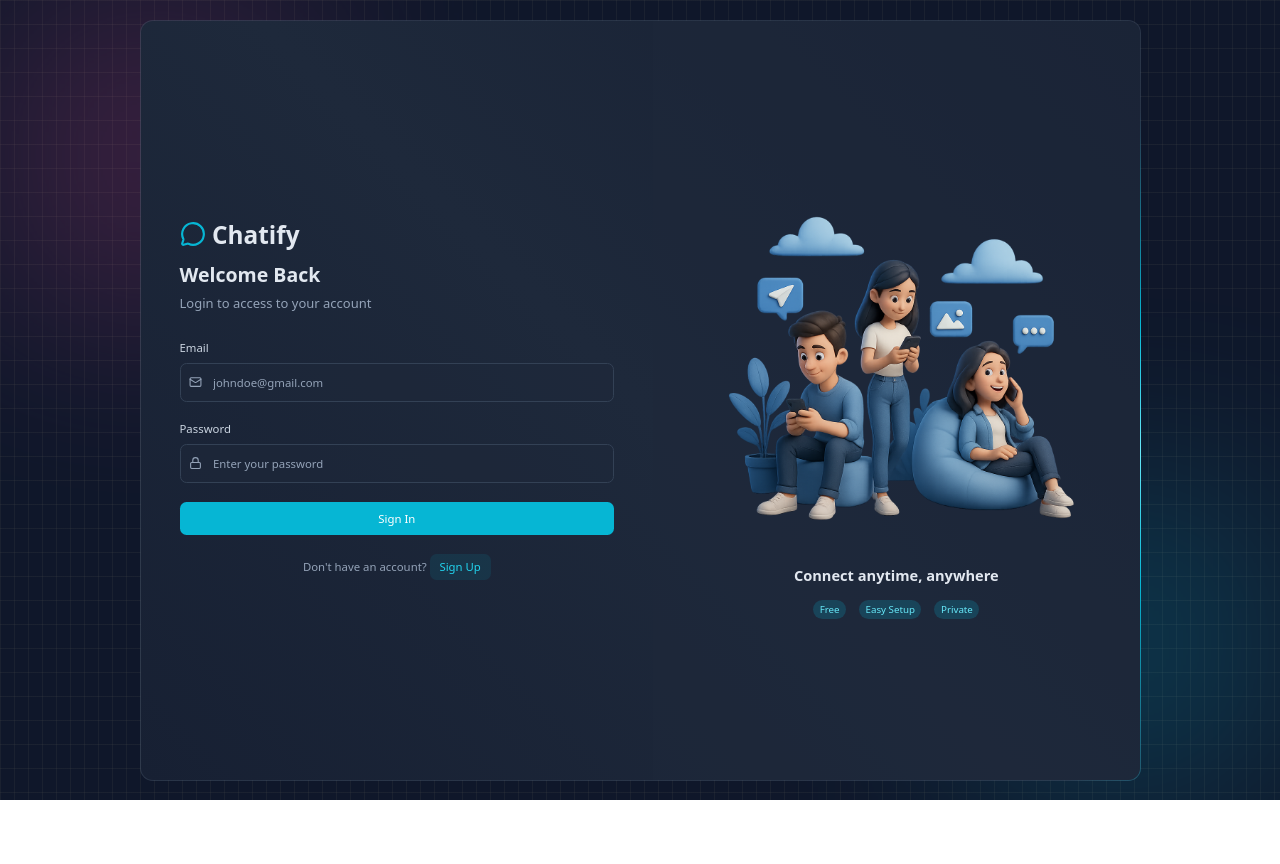
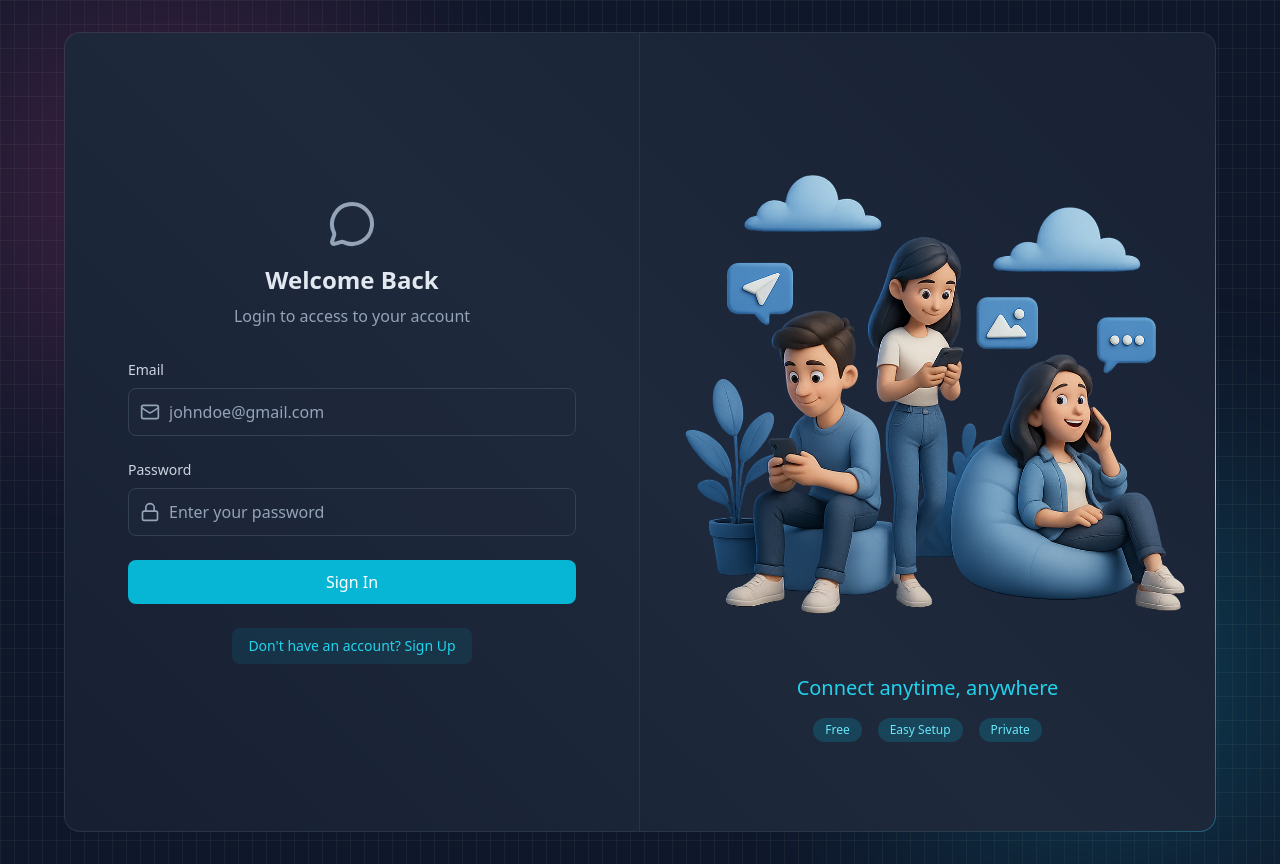
Before and after one commit to Afzalshaikh78/chatify, a React (Vite) app in the folder frontend/: page /login in a window 1280 px wide. Before the commit the page ends 800 px from the top, so only its background shows below. Built offline with nearby package versions, Linux system fonts and the light colour scheme; no server answers.

Commit message:
ui update

```diff
--- a/frontend/package.json
+++ b/frontend/package.json
@@ -11,7 +11,6 @@
   },
   "dependencies": {
     "axios": "^1.11.0",
-    "chatify-app": "file:..",
     "lucide-react": "^0.542.0",
     "react": "^19.1.1",
     "react-dom": "^19.1.1",
--- a/frontend/src/App.jsx
+++ b/frontend/src/App.jsx
@@ -5,6 +5,7 @@ import SignUpPage from "./pages/SignUpPage";
 import { useAuthStore } from "./store/useAuthStore";
 import { useEffect } from "react";
 import PageLoader from "./components/PageLoader";
+
 import { Toaster } from "react-hot-toast";
 
 function App() {
@@ -17,42 +18,20 @@ function App() {
   if (isCheckingAuth) return <PageLoader />;
 
   return (
-    <div className="min-h-screen md:h-screen w-screen bg-slate-900 relative flex items-center justify-center overflow-x-hidden overflow-y-auto md:overflow-hidden">
+    <div className="min-h-screen bg-slate-900 relative flex items-center justify-center p-4 overflow-hidden">
       {/* DECORATORS - GRID BG & GLOW SHAPES */}
-      <div className="absolute inset-0 bg-[linear-gradient(to_right,#4f4f4f2e_1px,transparent_1px),linear-gradient(to_bottom,#4f4f4f2e_1px,transparent_1px)] bg-[size:14px_24px] pointer-events-none" />
-      <div className="absolute top-0 left-0 size-80 lg:size-96 bg-pink-500 opacity-20 blur-[100px] pointer-events-none" />
-      <div className="absolute bottom-0 right-0 size-80 lg:size-96 bg-cyan-500 opacity-20 blur-[100px] pointer-events-none" />
+      <div className="absolute inset-0 bg-[linear-gradient(to_right,#4f4f4f2e_1px,transparent_1px),linear-gradient(to_bottom,#4f4f4f2e_1px,transparent_1px)] bg-[size:14px_24px]" />
+      <div className="absolute top-0 -left-4 size-96 bg-pink-500 opacity-20 blur-[100px]" />
+      <div className="absolute bottom-0 -right-4 size-96 bg-cyan-500 opacity-20 blur-[100px]" />
 
-      <div className="relative z-10 w-full min-h-screen md:h-full max-w-7xl mx-auto p-4 sm:p-6 flex items-center justify-center">
-        <Routes>
-          <Route
-            path="/"
-            element={authUser ? <ChatPage /> : <Navigate to={"/login"} />}
-          />
-          <Route
-            path="/login"
-            element={!authUser ? <LoginPage /> : <Navigate to={"/"} />}
-          />
-          <Route
-            path="/signup"
-            element={!authUser ? <SignUpPage /> : <Navigate to={"/"} />}
-          />
-        </Routes>
-      </div>
+      <Routes>
+        <Route path="/" element={authUser ? <ChatPage /> : <Navigate to={"/login"} />} />
+        <Route path="/login" element={!authUser ? <LoginPage /> : <Navigate to={"/"} />} />
+        <Route path="/signup" element={!authUser ? <SignUpPage /> : <Navigate to={"/"} />} />
+      </Routes>
 
-      <Toaster
-        position="top-center"
-        toastOptions={{
-          duration: 3000,
-          style: {
-            background: "#1e293b",
-            color: "#f1f5f9",
-            fontSize: "14px",
-          },
-        }}
-      />
+      <Toaster />
     </div>
   );
 }
-
 export default App;
--- a/frontend/src/index.css
+++ b/frontend/src/index.css
@@ -8,48 +8,12 @@
   syntax: "<angle>";
 }
 
-/* Global Styles for 100% Zoom Optimization */
-html {
-  font-size: 14px; /* Reduced from default 16px for better scaling */
-}
-
-@media (max-width: 768px) {
-  html {
-    font-size: 13px;
-  }
-}
-
-@media (max-height: 800px) {
-  html {
-    font-size: 13px;
-  }
-}
-
-@media (max-height: 600px) {
-  html {
-    font-size: 12px;
-  }
-}
-
-* {
-  margin: 0;
-  padding: 0;
-  box-sizing: border-box;
-}
-
-html, body, #root {
-  height: 100%;
-  width: 100%;
-  overflow: hidden;
-}
-
-/* Custom Input Styles */
 .input {
-  @apply w-full bg-slate-800/50 border border-slate-700 rounded-lg py-2 pl-10 pr-4 text-slate-200 placeholder-slate-400 focus:ring-2 focus:ring-cyan-500 focus:border-transparent text-sm;
+  @apply w-full bg-slate-800/50 border border-slate-700 rounded-lg py-2 pl-10 pr-4 text-slate-200 placeholder-slate-400 focus:ring-2 focus:ring-cyan-500 focus:border-transparent;
 }
 
 .auth-input-icon {
-  @apply absolute left-3 top-1/2 -translate-y-1/2 text-slate-400 size-4;
+  @apply absolute left-3 top-1/2 -translate-y-1/2 text-slate-400 size-5;
 }
 
 .auth-input-label {
@@ -57,44 +21,15 @@ html, body, #root {
 }
 
 .auth-badge {
-  @apply inline-flex items-center px-2 py-1 text-xs font-medium rounded-full bg-cyan-500/20 text-cyan-300;
+  @apply inline-flex items-center px-3 py-1 text-xs font-medium rounded-full bg-cyan-500/20 text-cyan-300;
 }
 
 .auth-btn {
-  @apply w-full bg-cyan-500 text-white rounded-lg py-2.5 font-medium text-sm
-  hover:bg-cyan-600 focus:ring-2 focus:ring-cyan-500 transition-colors;
+  @apply w-full bg-cyan-500 text-white rounded-lg py-2.5 font-medium
+  hover:bg-cyan-600 focus:ring-2 focus:ring-cyan-500;
 }
 
 .auth-link {
-  @apply px-3 py-1.5 inline-block bg-cyan-500/10 rounded-lg text-cyan-400
+  @apply px-4 py-2 inline-block bg-cyan-500/10 rounded-lg text-cyan-400
   hover:text-cyan-500 text-sm transition-colors;
 }
-
-/* Mobile Optimizations */
-@media (max-width: 768px) {
-  .input {
-    @apply py-2.5 text-base; /* Prevent zoom on iOS */
-  }
-
-  .auth-btn {
-    @apply py-3 text-base;
-  }
-}
-
-/* Scrollbar Styles */
-::-webkit-scrollbar {
-  width: 4px;
-}
-
-::-webkit-scrollbar-track {
-  background: rgb(30 41 59 / 0.1);
-}
-
-::-webkit-scrollbar-thumb {
-  background: rgb(100 116 139 / 0.3);
-  border-radius: 2px;
-}
-
-::-webkit-scrollbar-thumb:hover {
-  background: rgb(100 116 139 / 0.5);
-}
--- a/frontend/src/pages/LoginPage.jsx
+++ b/frontend/src/pages/LoginPage.jsx
@@ -1,12 +1,7 @@
 import { useState } from "react";
 import { useAuthStore } from "../store/useAuthStore";
 import BorderAnimatedContainer from "../components/BorderAnimatedContainer";
-import {
-  MessageCircleIcon,
-  MailIcon,
-  LoaderIcon,
-  LockIcon,
-} from "lucide-react";
+import { MessageCircleIcon, MailIcon, LoaderIcon, LockIcon } from "lucide-react";
 import { Link } from "react-router";
 
 function LoginPage() {
@@ -19,43 +14,34 @@ function LoginPage() {
   };
 
   return (
-    <div className="h-full w-full flex items-center justify-center">
+    <div className="w-full flex items-center justify-center p-4 bg-slate-900">
+      <div className="relative w-full max-w-6xl md:h-[800px] h-[650px]">
         <BorderAnimatedContainer>
-        <div className="w-full h-full flex flex-col lg:flex-row rounded-xl overflow-hidden">
-          {/* FORM COLUMN - LEFT SIDE */}
-          <div className="flex-1 p-6 sm:p-8 lg:p-12 flex flex-col justify-center max-w-md mx-auto lg:max-w-none lg:mx-0">
+          <div className="w-full flex flex-col md:flex-row">
+            {/* FORM CLOUMN - LEFT SIDE */}
+            <div className="md:w-1/2 p-8 flex items-center justify-center md:border-r border-slate-600/30">
+              <div className="w-full max-w-md">
                 {/* HEADING TEXT */}
-            <div className="text-center lg:text-left mb-6 sm:mb-8">
-              <div className="flex items-center justify-center lg:justify-start gap-2 mb-4">
-                <MessageCircleIcon className="size-6 sm:size-8 text-cyan-500" />
-                <h1 className="text-xl sm:text-2xl lg:text-3xl font-bold text-slate-200">
-                  Chatify
-                </h1>
-              </div>
-              <h2 className="text-lg sm:text-xl lg:text-2xl font-bold text-slate-200 mb-2">
-                Welcome Back
-              </h2>
-              <p className="text-sm sm:text-base text-slate-400">
-                Login to access to your account
-              </p>
+                <div className="text-center mb-8">
+                  <MessageCircleIcon className="w-12 h-12 mx-auto text-slate-400 mb-4" />
+                  <h2 className="text-2xl font-bold text-slate-200 mb-2">Welcome Back</h2>
+                  <p className="text-slate-400">Login to access to your account</p>
                 </div>
 
                 {/* FORM */}
-            <form onSubmit={handleSubmit} className="space-y-4 sm:space-y-6">
+                <form onSubmit={handleSubmit} className="space-y-6">
                   {/* EMAIL INPUT */}
                   <div>
                     <label className="auth-input-label">Email</label>
                     <div className="relative">
                       <MailIcon className="auth-input-icon" />
+
                       <input
                         type="email"
                         value={formData.email}
-                    onChange={(e) =>
-                      setFormData({ ...formData, email: e.target.value })
-                    }
+                        onChange={(e) => setFormData({ ...formData, email: e.target.value })}
                         className="input"
                         placeholder="johndoe@gmail.com"
-                    required
                       />
                     </div>
                   </div>
@@ -65,49 +51,47 @@ function LoginPage() {
                     <label className="auth-input-label">Password</label>
                     <div className="relative">
                       <LockIcon className="auth-input-icon" />
+
                       <input
                         type="password"
                         value={formData.password}
-                    onChange={(e) =>
-                      setFormData({ ...formData, password: e.target.value })
-                    }
+                        onChange={(e) => setFormData({ ...formData, password: e.target.value })}
                         className="input"
                         placeholder="Enter your password"
-                    required
                       />
                     </div>
                   </div>
 
                   {/* SUBMIT BUTTON */}
-              <button type="submit" className="auth-btn" disabled={isLoggingIn}>
+                  <button className="auth-btn" type="submit" disabled={isLoggingIn}>
                     {isLoggingIn ? (
-                  <LoaderIcon className="size-5 animate-spin mx-auto" />
+                      <LoaderIcon className="w-full h-5 animate-spin text-center" />
                     ) : (
                       "Sign In"
                     )}
                   </button>
                 </form>
 
-            <p className="text-center text-sm text-slate-400 mt-4 sm:mt-6">
-              Don't have an account?{" "}
+                <div className="mt-6 text-center">
                   <Link to="/signup" className="auth-link">
-                Sign Up
+                    Don't have an account? Sign Up
                   </Link>
-            </p>
+                </div>
+              </div>
             </div>
 
             {/* FORM ILLUSTRATION - RIGHT SIDE */}
-          <div className="hidden lg:flex lg:flex-1 bg-slate-800/50 items-center justify-center p-8">
-            <div className="text-center max-w-md">
+            <div className="hidden md:w-1/2 md:flex items-center justify-center p-6 bg-gradient-to-bl from-slate-800/20 to-transparent">
+              <div>
                 <img
                   src="/login.png"
                   alt="People using mobile devices"
-                className="w-full h-auto object-contain mb-6"
+                  className="w-full h-auto object-contain"
                 />
-              <h3 className="text-lg font-semibold text-slate-200 mb-4">
-                Connect anytime, anywhere
-              </h3>
-              <div className="flex justify-center gap-4">
+                <div className="mt-6 text-center">
+                  <h3 className="text-xl font-medium text-cyan-400">Connect anytime, anywhere</h3>
+
+                  <div className="mt-4 flex justify-center gap-4">
                     <span className="auth-badge">Free</span>
                     <span className="auth-badge">Easy Setup</span>
                     <span className="auth-badge">Private</span>
@@ -115,9 +99,10 @@ function LoginPage() {
                 </div>
               </div>
             </div>
+          </div>
         </BorderAnimatedContainer>
+      </div>
     </div>
   );
 }
-
 export default LoginPage;
--- a/frontend/src/pages/SignUpPage.jsx
+++ b/frontend/src/pages/SignUpPage.jsx
@@ -1,21 +1,11 @@
 import { useState } from "react";
 import { useAuthStore } from "../store/useAuthStore";
 import BorderAnimatedContainer from "../components/BorderAnimatedContainer";
-import {
-  MessageCircleIcon,
-  LockIcon,
-  MailIcon,
-  UserIcon,
-  LoaderIcon,
-} from "lucide-react";
+import { MessageCircleIcon, LockIcon, MailIcon, UserIcon, LoaderIcon } from "lucide-react";
 import { Link } from "react-router";
 
 function SignUpPage() {
-  const [formData, setFormData] = useState({
-    fullName: "",
-    email: "",
-    password: "",
-  });
+  const [formData, setFormData] = useState({ fullName: "", email: "", password: "" });
   const { signup, isSigningUp } = useAuthStore();
 
   const handleSubmit = (e) => {
@@ -24,43 +14,34 @@ function SignUpPage() {
   };
 
   return (
-    <div className="h-full w-full flex items-center justify-center">
+    <div className="w-full flex items-center justify-center p-4 bg-slate-900">
+      <div className="relative w-full max-w-6xl md:h-[800px] h-[650px]">
         <BorderAnimatedContainer>
-        <div className="w-full h-full flex flex-col lg:flex-row rounded-xl overflow-hidden">
-          {/* FORM COLUMN - LEFT SIDE */}
-          <div className="flex-1 p-6 sm:p-8 lg:p-12 flex flex-col justify-center max-w-md mx-auto lg:max-w-none lg:mx-0">
+          <div className="w-full flex flex-col md:flex-row">
+            {/* FORM CLOUMN - LEFT SIDE */}
+            <div className="md:w-1/2 p-8 flex items-center justify-center md:border-r border-slate-600/30">
+              <div className="w-full max-w-md">
                 {/* HEADING TEXT */}
-            <div className="text-center lg:text-left mb-6 sm:mb-8">
-              <div className="flex items-center justify-center lg:justify-start gap-2 mb-4">
-                <MessageCircleIcon className="size-6 sm:size-8 text-cyan-500" />
-                <h1 className="text-xl sm:text-2xl lg:text-3xl font-bold text-slate-200">
-                  Chatify
-                </h1>
-              </div>
-              <h2 className="text-lg sm:text-xl lg:text-2xl font-bold text-slate-200 mb-2">
-                Create Account
-              </h2>
-              <p className="text-sm sm:text-base text-slate-400">
-                Sign up for a new account
-              </p>
+                <div className="text-center mb-8">
+                  <MessageCircleIcon className="w-12 h-12 mx-auto text-slate-400 mb-4" />
+                  <h2 className="text-2xl font-bold text-slate-200 mb-2">Create Account</h2>
+                  <p className="text-slate-400">Sign up for a new account</p>
                 </div>
 
                 {/* FORM */}
-            <form onSubmit={handleSubmit} className="space-y-4 sm:space-y-6">
+                <form onSubmit={handleSubmit} className="space-y-6">
                   {/* FULL NAME */}
                   <div>
                     <label className="auth-input-label">Full Name</label>
                     <div className="relative">
                       <UserIcon className="auth-input-icon" />
+
                       <input
                         type="text"
                         value={formData.fullName}
-                    onChange={(e) =>
-                      setFormData({ ...formData, fullName: e.target.value })
-                    }
+                        onChange={(e) => setFormData({ ...formData, fullName: e.target.value })}
                         className="input"
                         placeholder="John Doe"
-                    required
                       />
                     </div>
                   </div>
@@ -70,15 +51,13 @@ function SignUpPage() {
                     <label className="auth-input-label">Email</label>
                     <div className="relative">
                       <MailIcon className="auth-input-icon" />
+
                       <input
                         type="email"
                         value={formData.email}
-                    onChange={(e) =>
-                      setFormData({ ...formData, email: e.target.value })
-                    }
+                        onChange={(e) => setFormData({ ...formData, email: e.target.value })}
                         className="input"
                         placeholder="johndoe@gmail.com"
-                    required
                       />
                     </div>
                   </div>
@@ -88,49 +67,47 @@ function SignUpPage() {
                     <label className="auth-input-label">Password</label>
                     <div className="relative">
                       <LockIcon className="auth-input-icon" />
+
                       <input
                         type="password"
                         value={formData.password}
-                    onChange={(e) =>
-                      setFormData({ ...formData, password: e.target.value })
-                    }
+                        onChange={(e) => setFormData({ ...formData, password: e.target.value })}
                         className="input"
                         placeholder="Enter your password"
-                    required
                       />
                     </div>
                   </div>
 
                   {/* SUBMIT BUTTON */}
-              <button type="submit" className="auth-btn" disabled={isSigningUp}>
+                  <button className="auth-btn" type="submit" disabled={isSigningUp}>
                     {isSigningUp ? (
-                  <LoaderIcon className="size-5 animate-spin mx-auto" />
+                      <LoaderIcon className="w-full h-5 animate-spin text-center" />
                     ) : (
                       "Create Account"
                     )}
                   </button>
                 </form>
 
-            <p className="text-center text-sm text-slate-400 mt-4 sm:mt-6">
-              Already have an account?{" "}
+                <div className="mt-6 text-center">
                   <Link to="/login" className="auth-link">
-                Login
+                    Already have an account? Login
                   </Link>
-            </p>
+                </div>
+              </div>
             </div>
 
             {/* FORM ILLUSTRATION - RIGHT SIDE */}
-          <div className="hidden lg:flex lg:flex-1 bg-slate-800/50 items-center justify-center p-8">
-            <div className="text-center max-w-md">
+            <div className="hidden md:w-1/2 md:flex items-center justify-center p-6 bg-gradient-to-bl from-slate-800/20 to-transparent">
+              <div>
                 <img
                   src="/signup.png"
                   alt="People using mobile devices"
-                className="w-full h-auto object-contain mb-6"
+                  className="w-full h-auto object-contain"
                 />
-              <h3 className="text-lg font-semibold text-slate-200 mb-4">
-                Start Your Journey Today
-              </h3>
-              <div className="flex justify-center gap-4">
+                <div className="mt-6 text-center">
+                  <h3 className="text-xl font-medium text-cyan-400">Start Your Journey Today</h3>
+
+                  <div className="mt-4 flex justify-center gap-4">
                     <span className="auth-badge">Free</span>
                     <span className="auth-badge">Easy Setup</span>
                     <span className="auth-badge">Private</span>
@@ -138,9 +115,10 @@ function SignUpPage() {
                 </div>
               </div>
             </div>
+          </div>
         </BorderAnimatedContainer>
+      </div>
     </div>
   );
 }
-
 export default SignUpPage;
```
Also changed, not shown: frontend/src/components/ChatContainer.jsx (+20 -39 lines), frontend/src/components/ChatHeader.jsx (+17 -36 lines), frontend/src/components/MessageInput.jsx (+18 -26 lines), frontend/src/pages/ChatPage.jsx (+11 -22 lines), 1 other file (tests, documents, lock files or other folders). Lines whose indentation alone changed are shown as unchanged.
